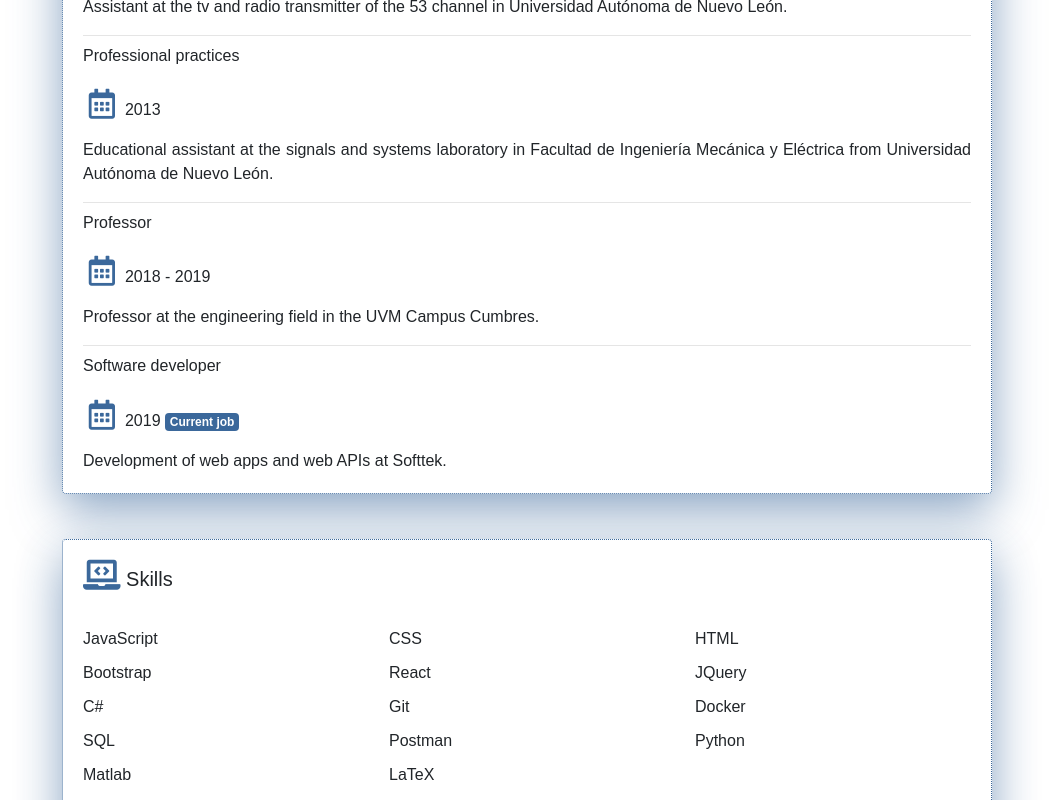
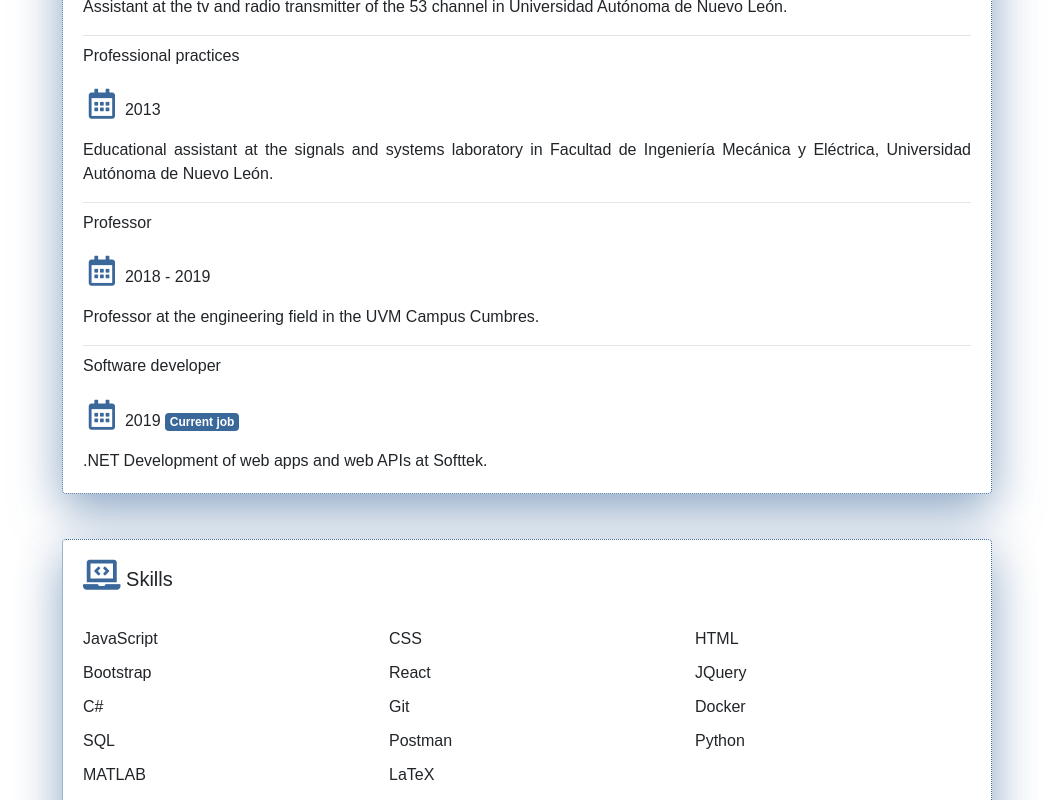
Before and after one commit to FranciscoVillanuevaV/myCv, a React (Create React App) app: page / in a window 1280 px wide. Shown: the part 1160-1960 px from the top of the page, without its empty margins (113-1166 px from the left). Built offline with nearby package versions, Linux system fonts and the light colour scheme.

Commit message:
refactor 3

```diff
--- a/src/App.js
+++ b/src/App.js
@@ -52,11 +52,7 @@ class App extends React.Component {
   }
   scrollToElement = location => {
 		const position = this.returnPosition(location);
-		window.scroll({
-			top: position - this.menuHeight,
-			left: 0,
-			behavior: 'smooth'
-		});
+    window.scroll(0, position - this.menuHeight);
 	}
   stickFix = () => {
 		if (this.menu.current) {
--- a/src/Components/Experience.js
+++ b/src/Components/Experience.js
@@ -17,17 +17,17 @@ function Experience() {
 				<Card.Subtitle>Professional practices</Card.Subtitle>
 				<br/>
 				<Card.Text><i className="far fa-calendar-alt fa-fw icons"></i> 2013 </Card.Text>
-				<Card.Text className="text-justify">Educational assistant at the signals and systems laboratory in Facultad de Ingeniería Mecánica y Eléctrica from Universidad Autónoma de Nuevo León.</Card.Text>
+				<Card.Text className="text-justify">Educational assistant at the signals and systems laboratory in Facultad de Ingeniería Mecánica y Eléctrica, Universidad Autónoma de Nuevo León.</Card.Text>
 				<hr/>
 				<Card.Subtitle>Professor</Card.Subtitle>
 				<br/>
 				<Card.Text><i className="far fa-calendar-alt fa-fw icons"></i> 2018 - 2019</Card.Text>
-				<Card.Text className="text-justify">Professor at the engineering field in the UVM Campus Cumbres.</Card.Text>
+				<Card.Text className="text-justify">Professor at the engineering field in the UVM Campus Cumbres. </Card.Text>
 				<hr/>
 				<Card.Subtitle>Software developer</Card.Subtitle>
 				<br/>
 				<Card.Text><i className="far fa-calendar-alt fa-fw icons"></i> 2019 <span className="badge header text-white">Current job</span></Card.Text>
-				<Card.Text className="text-justify">Development of web apps and web APIs at Softtek.</Card.Text>
+				<Card.Text className="text-justify">.NET Development of web apps and web APIs at Softtek.</Card.Text>
 			</Card.Body>
 			</Card>
     )
--- a/src/Components/Skills.js
+++ b/src/Components/Skills.js
@@ -24,7 +24,7 @@ function Skills() {
 					<Col style={{marginBottom: "10px"}} xs={6} md={4}>SQL</Col>
 					<Col style={{marginBottom: "10px"}} xs={6} md={4}>Postman</Col>
 					<Col style={{marginBottom: "10px"}} xs={6} md={4}>Python</Col>
-					<Col style={{marginBottom: "10px"}} xs={6} md={4}>Matlab</Col>
+					<Col style={{marginBottom: "10px"}} xs={6} md={4}>MATLAB</Col>
 					<Col style={{marginBottom: "10px"}} xs={6} md={4}>LaTeX</Col>
 				</Row>
 				<hr/>
--- a/src/index.css
+++ b/src/index.css
@@ -4,6 +4,10 @@ body {
     sans-serif;
   -webkit-font-smoothing: antialiased;
   -moz-osx-font-smoothing: grayscale;
+}
+
+html {
+  scroll-behavior: smooth;
 }
 
 ::-webkit-scrollbar {
```
